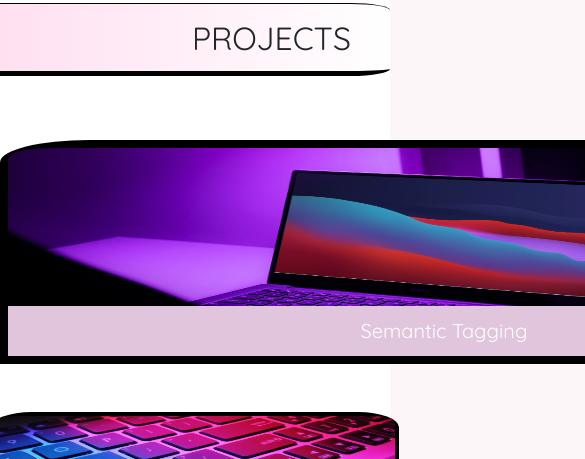
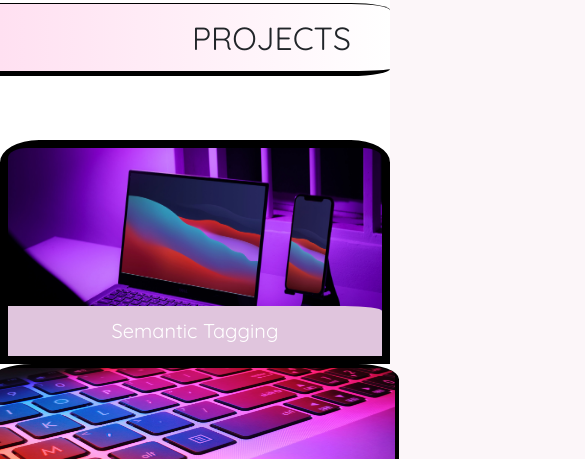
Before and after one commit to sophiakiani/sophk_portfolio_profile, a plain HTML site: page index.html in a window 390 px wide. Shown: the part 1213-1672 px from the top of the page, 585 px wide, since content can reach past the window. Drawn offline with nearby package versions, Linux system fonts and the light colour scheme.

Commit message:
updated styling

```diff
--- a/assets/css/style.css
+++ b/assets/css/style.css
@@ -425,6 +425,15 @@ footer a:hover, a:active {
   #projects { /*Only the project section will change at a width of 720px*/
    height:auto;
   }
+  .project_1  {
+    width:100%;
+    margin:0;
+    padding:0;
+  }
+
+  .project_1 img{
+    width: 100%;
+  }
 
   .project_header {
     width: 100%;
@@ -436,4 +445,6 @@ footer a:hover, a:active {
 
   .project_container_main {
     flex-direction: column;
+    width: 100%;
   }
+}
```
